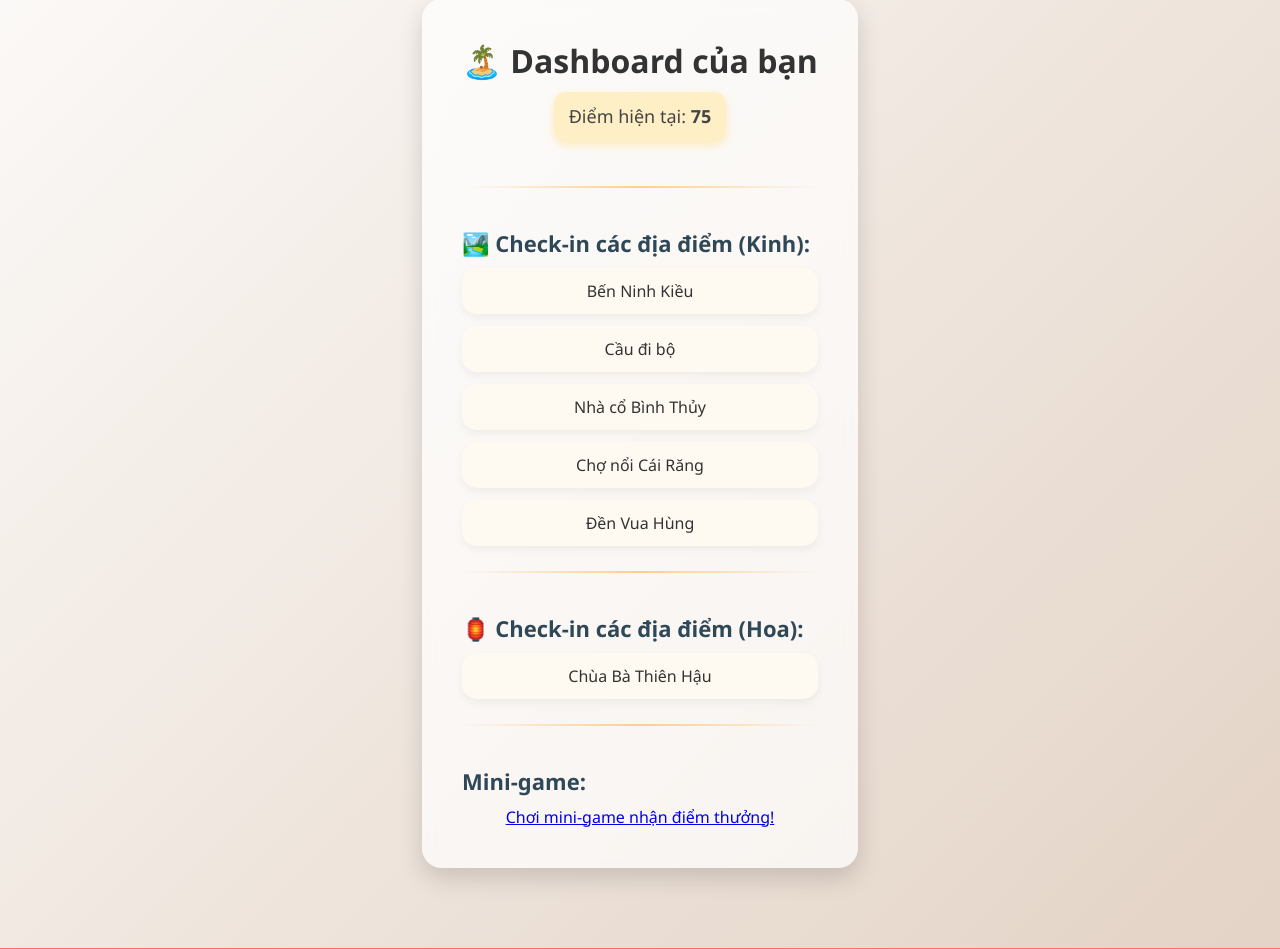
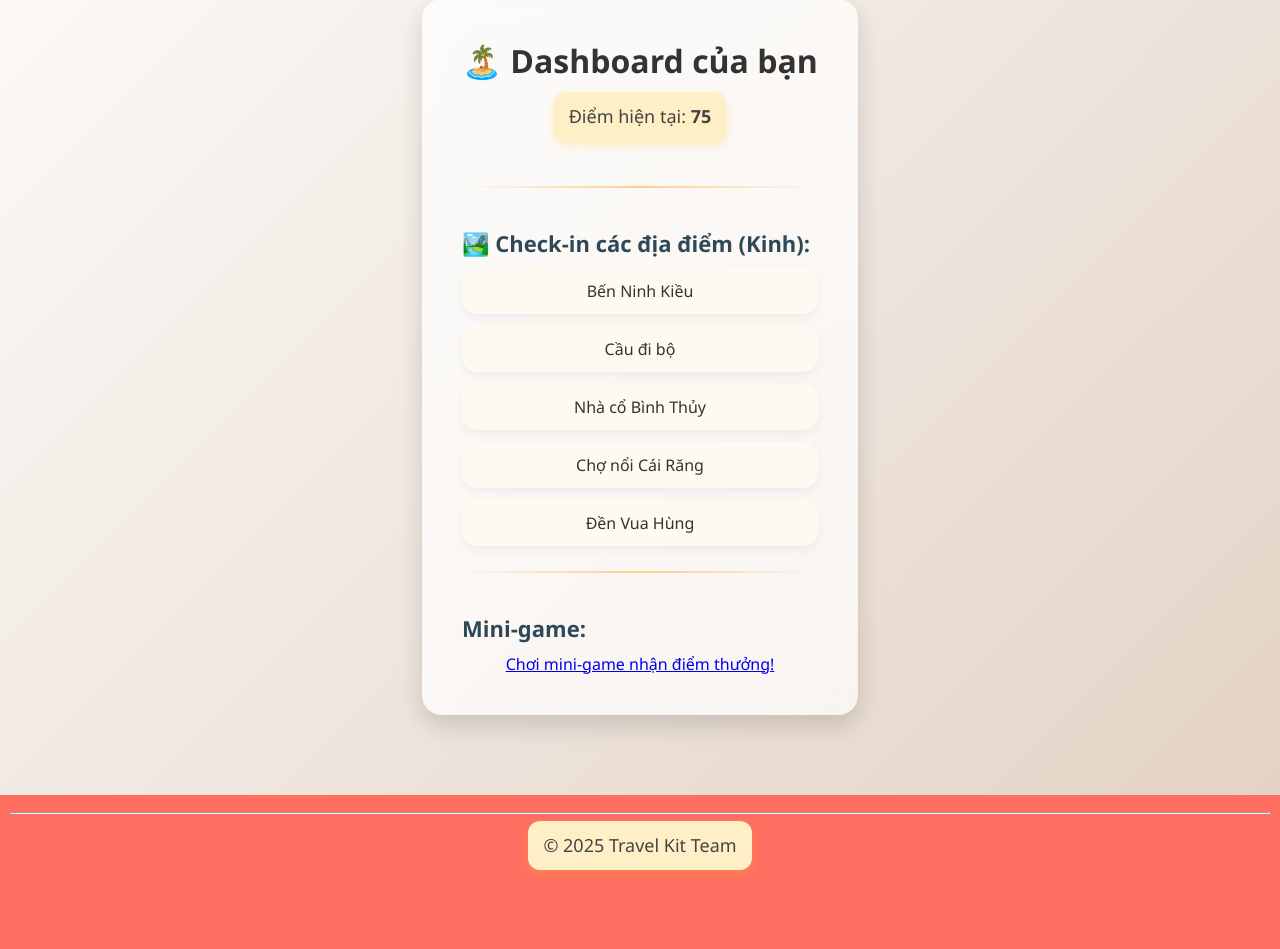
Before and after one commit to hung83st/mekongkit, a Flask app: page /dashboard in a window 1280 px wide. Shown: the part 194-1143 px from the top of the page. After the commit the page ends 1067 px from the top, so only its background shows below. Run offline with Flask 3, Linux system fonts and the light colour scheme; a user stored in the database is signed in; data comes from the database, SQL or seed files in the repository.

Commit message:
Update dashboard.html

```diff
--- a/travel_kit/templates/dashboard.html
+++ b/travel_kit/templates/dashboard.html
@@ -149,16 +149,6 @@
 
   <div class="section-divider"></div>
 
-  <h3>🏮 Check-in các địa điểm (Hoa):</h3>
-  <ul>
-    <!-- <li><a href="{{ url_for('chua_ong') }}">Chùa Ông</a></li> -->
-    <!-- <li><a href="{{ url_for('hiep_thien_cung') }}">Hiệp Thiên Cung</a></li> -->
-    <!-- <li><a href="{{ url_for('tiem_che_huu_hoa') }}">Tiệm chè Hữu Hòa</a></li> -->
-    <li><a href="{{ url_for('chua_ba_thien_hau') }}">Chùa Bà Thiên Hậu</a></li>
-    <!-- <li><a href="{{ url_for('quan_thanh_de_co_mieu_quang_dong') }}">Quan Thánh Đế Cổ Miếu Quảng Đông</a></li> -->
-  </ul>
-
-  <div class="section-divider"></div>
 <h3>Mini-game:</h3>
 <a href="{{ url_for('minigame') }}">Chơi mini-game nhận điểm thưởng!</a>
 {% endblock %}
```
